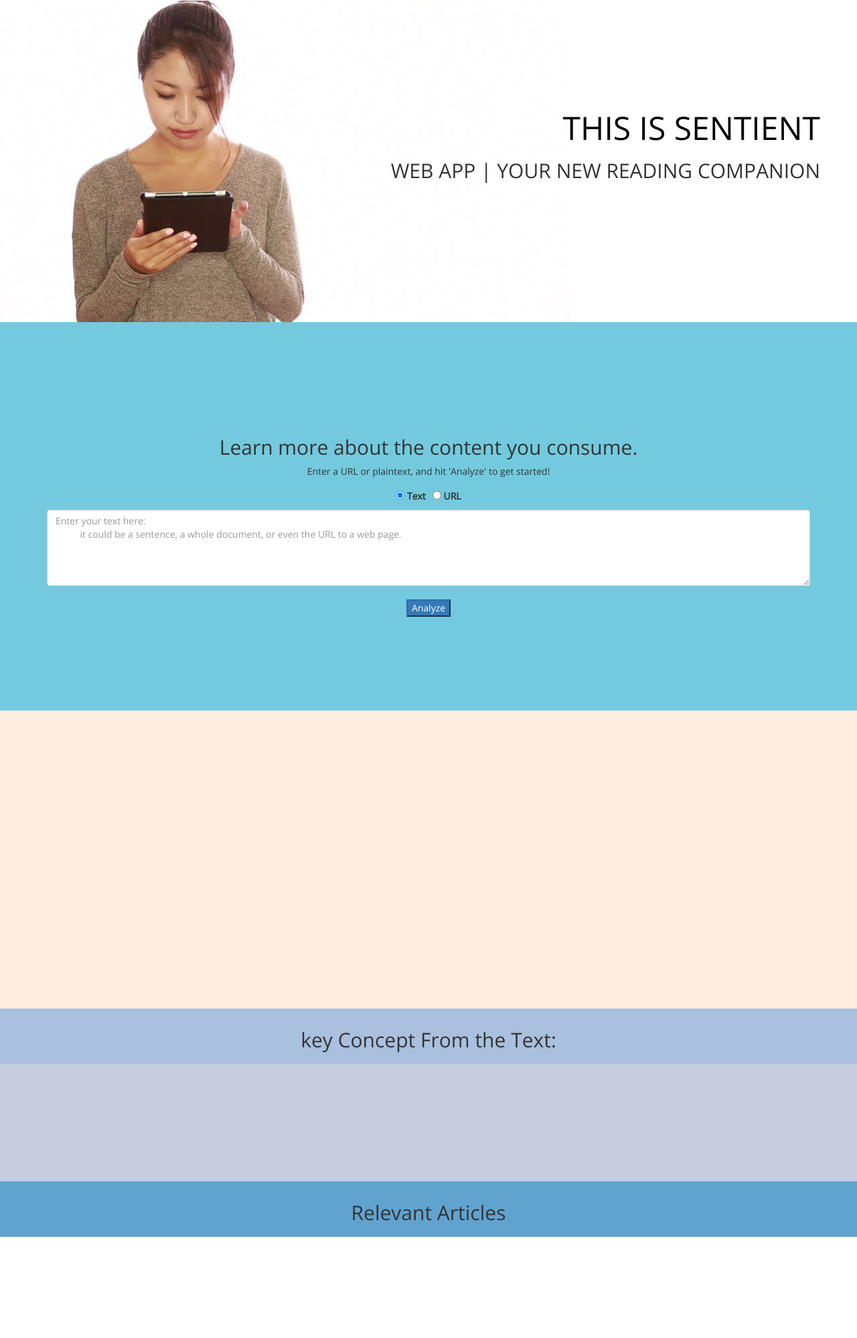
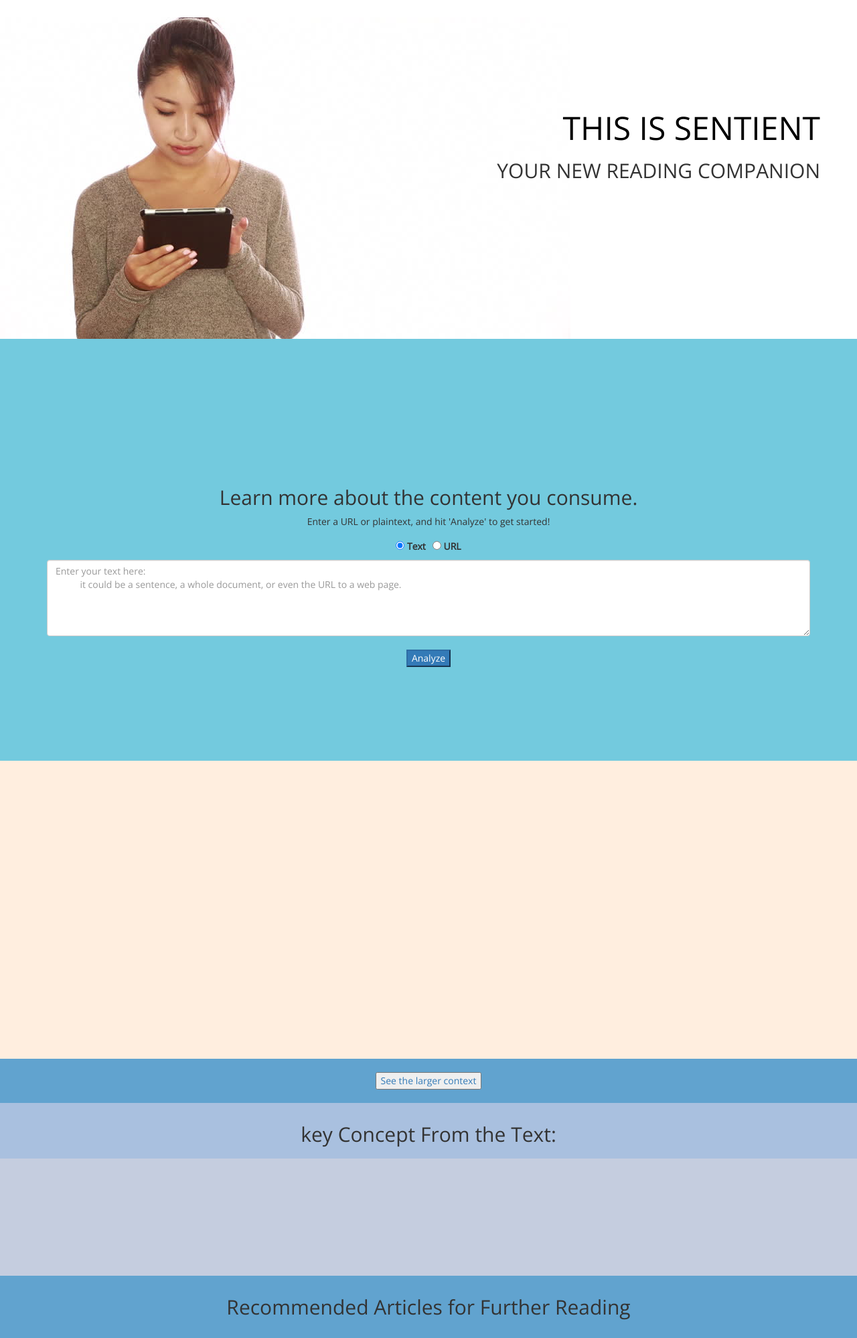
Before and after one commit to SiaSyPeng/CS89-infossato, a website: page public/index.html in a window 1280 px wide. Shown: the part 105-2103 px from the top of the page at 67% size. Before the commit the page ends 1952 px from the top, so only its background shows below. Drawn offline with nearby package versions, Linux system fonts and the light colour scheme; some packages are replaced by stand-ins of ours; a script that the page names is missing.

Commit message:
JC_style

```diff
--- a/public/index.html
+++ b/public/index.html
@@ -17,7 +17,7 @@
     <div class="container-fluid text-center titleBox">
       <div class="title">
         <h1 class="display-1">THIS IS SENTIENT</h1>
-        <h2> WEB APP | YOUR NEW READING COMPANION</small></h2>
+        <h2> YOUR NEW READING COMPANION</small></h2>
       </div>
     </div>
     <div class="container-fluid inputContainer">
@@ -68,6 +68,13 @@
     </div> -->
   </div>
 
+  <div id="testBut">
+      <a class="smooth_discovery" href="#discovery_link">
+        <button type="button" class="btn-analyze" id="testButton">See the larger context</button>
+      </a>
+  </div>
+
+  <a id="discovery_link"></a>
   <div class="container-fluid text-center keyConcepts">
     <h2>key Concept From the Text:</h2>
     <div class="text-center" id="conceptBlock"></div>
@@ -85,7 +92,7 @@
   </div>
 
   <div class="container-fluid text-center relatedArticles">
-    <h2>Relevant Articles</h2>
+    <h2>Recommended Articles for Further Reading</h2>
   </div>
 </div>
 
@@ -101,6 +108,12 @@ $('.smooth_graphs').on('click', function() {
     scrollTop: $('#graphs_link').offset().top
   }, 1000);
 });
+$('.smooth_discovery').on('click', function() {
+  console.log('hi');
+  $('html, body').animate({
+    scrollTop: $('#discovery_link').offset().top
+  }, 1000);
+});
 </script>
 
 <!--   //Possible Extensions
--- a/public/style.css
+++ b/public/style.css
@@ -17,7 +17,7 @@ body {
   background-image: url(pictures/cover.jpg);
   background-position: bottom left;
   padding-top: 250px;
-  padding-bottom: 200px;
+  padding-bottom: 225px;
 }
 
 .form-check {
@@ -31,9 +31,14 @@ body {
   justify-content: center;
 }
 
+#testBut {
+  text-align: center;
+  background-color: #61A3CF;
+  padding: 20px;
+}
 .inputContainer {
   padding-bottom: 140px;
-  padding-top: 150px;
+  padding-top: 200px;
   background-color: #73CADE;
 }
 
@@ -65,6 +70,7 @@ body {
 .relatedArticles {
   background-color: #61A3CF;
   padding: 10px;
+  padding-bottom: 20px;
 }
 
 .relatedArticles a {
```
